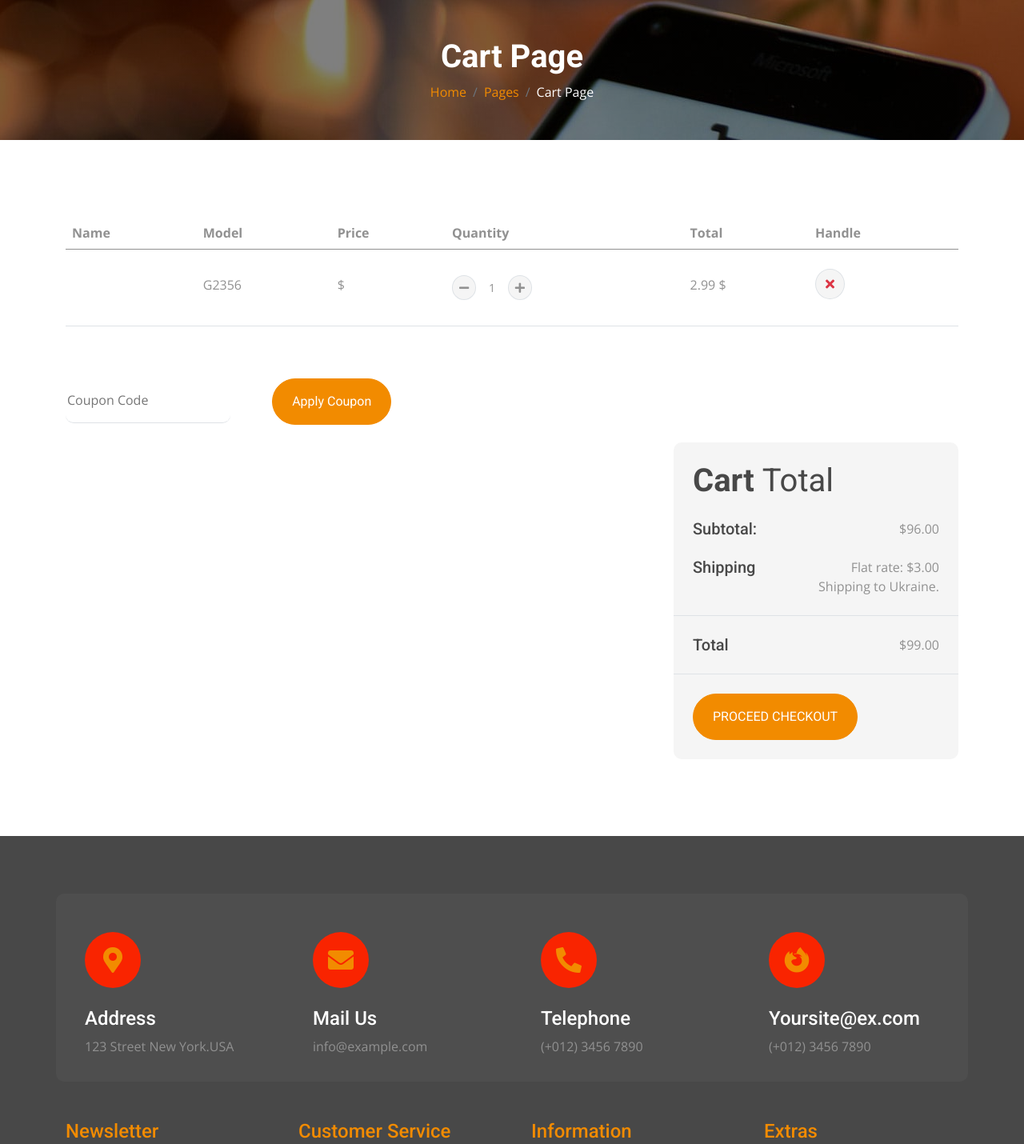
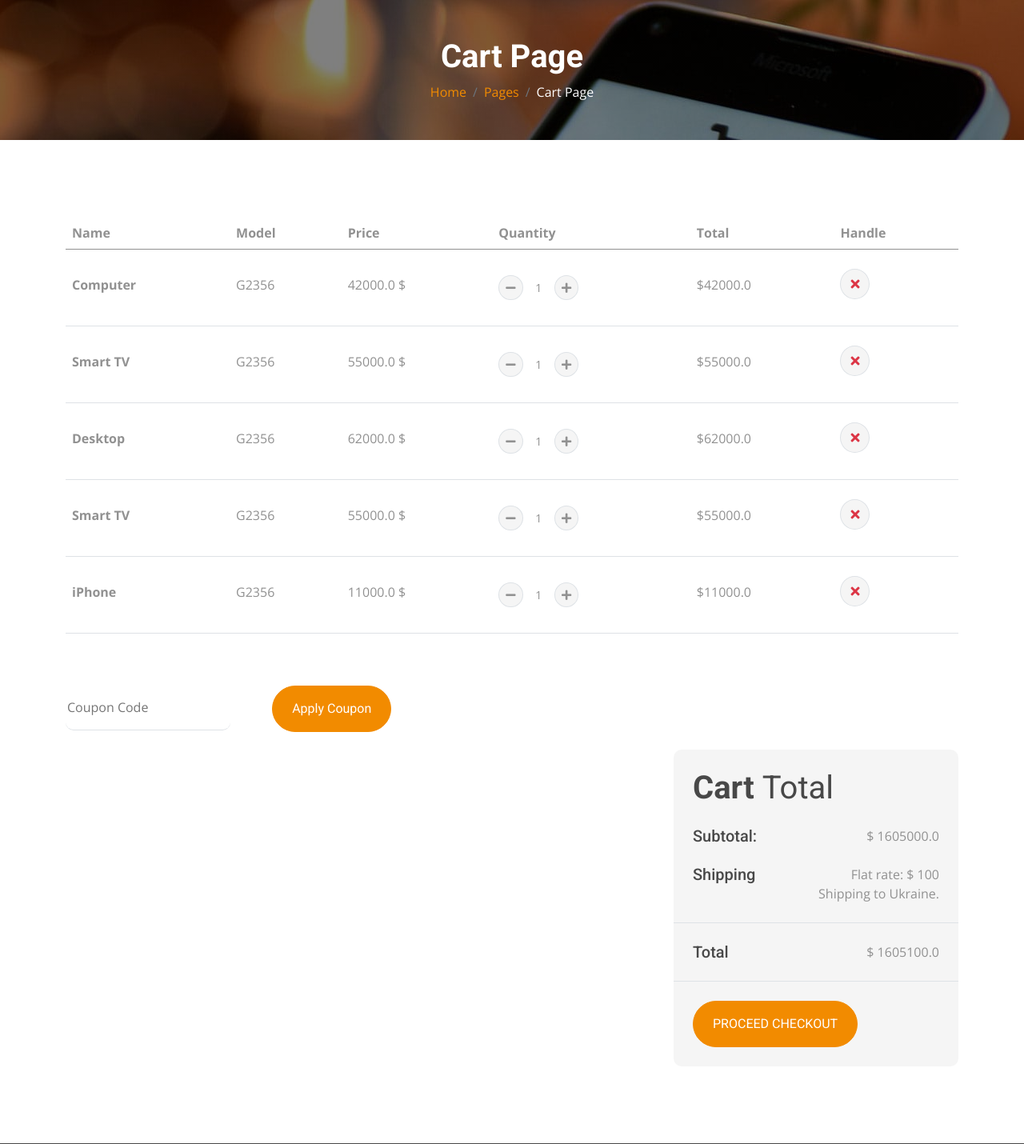
Before and after one commit to jobayrulhasan/django_ecom_final_project, a Django app: page /cart/ in a window 1280 px wide. Shown: the part 215-1645 px from the top of the page at 80% size. Run offline with Django 5.2, Linux system fonts and the light colour scheme; a user stored in the database is signed in; data comes from the database, SQL or seed files in the repository; both versions use the stored data as it was after the commit; some libraries are stand-ins or nearby versions.

Commit message:
last changes

```diff
--- a/Shop/static/Shop/js/main.js
+++ b/Shop/static/Shop/js/main.js
@@ -190,22 +190,31 @@
     });
 
 
-//cart value plus
-$(".plus-cart").click(function () {
+// plus button
+$(".btn-plus").click(function () {
   var id = $(this).attr("productid").toString();
-  var eml = this.parentNode.children[2];
-  //console.log(id);
+
+  // robustly find the quantity input inside the same .input-group
+  var $input = $(this).closest(".input-group").find("input[type='text']");
+
   $.ajax({
     type: "GET",
     url: "/pluscart",
-    data: {
-      prod_id: id,
+    data: { prod_id: id },
+    success: function (data) {
+      // update the input's value safely
+      $input.val(data.quantity);
+
+      // update cart totals
+      $("#amount").text(data.amount);
+      $("#totalamount").text(data.totalamount);
+      $("#shipping_amount").text(data.shippingAmount);
+
+      // update per-product total (make sure <p id="total_{{id}}"> exists)
+      $("#total_" + id).text("$ " + data.productTotal);
     },
-    success: function (data) {
-      eml.innerText = data.quantity;
-      document.getElementById("amount").innerText = data.amount;
-      document.getElementById("totalamount").innerText = data.totalamount;
-      document.getElementById("shipping_amount").innerText = data.shippingAmount;
-    },
+    error: function (xhr, status, err) {
+      console.error("pluscart error:", err);
+    }
   });
 });
--- a/Shop/templates/Shop/base.html
+++ b/Shop/templates/Shop/base.html
@@ -197,7 +197,7 @@
                                 <a href="#" class="nav-link dropdown-toggle" data-bs-toggle="dropdown">Pages</a>
                                 <div class="dropdown-menu m-0">
                                     <a href="{% url 'best_selling' %}" class="dropdown-item">Bestseller</a>
-                                    <a href="{% url "cart_page" %}" class="dropdown-item">Cart</a>
+                                    <a href="{% url "showinCart" %}" class="dropdown-item">Cart</a>
                                     <a href="{% url "cheackout_page" %}" class="dropdown-item">Cheackout</a>
                                 </div>
                             </div>
--- a/Shop/templates/Shop/cart.html
+++ b/Shop/templates/Shop/cart.html
@@ -32,33 +32,34 @@
                     </thead>
                     <tbody>
                         <tr>
+                            {% for cart in carts %}
                             <th scope="row">
-                                <p class="mb-0 py-4">{{carts.product_name}}</p>
+                                <p class="mb-0 py-4">{{cart.product.product_name}}</p>
                             </th>
                             <td>
                                 <p class="mb-0 py-4">G2356</p>
                             </td>
                             <td>
-                                <p class="mb-0 py-4">{{carts.discounted_price}} $</p>
+                                <p class="mb-0 py-4">{{cart.product.discounted_price}} $</p>
                             </td>
                             <td>
                                 <div class="input-group quantity py-4" style="width: 100px;">
                                     <div class="input-group-btn">
-                                        <button class="btn btn-sm btn-minus rounded-circle bg-light border">
+                                        <button class="btn btn-sm btn-minus rounded-circle bg-light border" productid="{{cart.product.id}}">
                                             <i class="fa fa-minus"></i>
                                         </button>
                                     </div>
                                     <input type="text" class="form-control form-control-sm text-center border-0"
                                         value="1">
                                     <div class="input-group-btn">
-                                        <button class="btn btn-sm btn-plus rounded-circle bg-light border">
+                                        <button class="btn btn-sm btn-plus rounded-circle bg-light border" productid="{{cart.product.id}}">
                                             <i class="fa fa-plus"></i>
                                         </button>
                                     </div>
                                 </div>
                             </td>
                             <td>
-                                <p class="mb-0 py-4">2.99 $</p>
+                                <p class="mb-0 py-4 total" id="total_{{cart.product.id}}">${{cart.product.discounted_price}}</p>
                             </td>
                             <td class="py-4">
                                 <button class="btn btn-md rounded-circle bg-light border">
@@ -66,6 +67,7 @@
                                 </button>
                             </td>
                         </tr>
+                        {% endfor %}
                     </tbody>
                 </table>
             </div>
@@ -81,19 +83,19 @@
                             <h1 class="display-6 mb-4">Cart <span class="fw-normal">Total</span></h1>
                             <div class="d-flex justify-content-between mb-4">
                                 <h5 class="mb-0 me-4">Subtotal:</h5>
-                                <p class="mb-0">$96.00</p>
+                                <p class="mb-0">$ {{amount}}</p>
                             </div>
                             <div class="d-flex justify-content-between">
                                 <h5 class="mb-0 me-4">Shipping</h5>
                                 <div>
-                                    <p class="mb-0">Flat rate: $3.00</p>
+                                    <p class="mb-0">Flat rate: $ {{shippingamount}}</p>
                                 </div>
                             </div>
                             <p class="mb-0 text-end">Shipping to Ukraine.</p>
                         </div>
                         <div class="py-4 mb-4 border-top border-bottom d-flex justify-content-between">
                             <h5 class="mb-0 ps-4 me-4">Total</h5>
-                            <p class="mb-0 pe-4">$99.00</p>
+                            <p class="mb-0 pe-4">$ {{totalamount}}</p>
                         </div>
                         <button class="btn btn-primary rounded-pill px-4 py-3 text-uppercase mb-4 ms-4"
                             type="button">Proceed Checkout</button>
--- a/Shop/urls.py
+++ b/Shop/urls.py
@@ -12,7 +12,7 @@ urlpatterns = [
     # best selling page
     path('bestselling/', views.show_bestselling_page, name = 'best_selling'),
     # cart page
-    path('cart/', views.show_cart_page, name = 'cart_page'),
+    # path('cart/', views.show_cart_page, name = 'cart_page'),
     # cheackout page
     path('cheackout/', views.show_cheackout_page, name = 'cheackout_page'),
     # show contact page
@@ -30,5 +30,8 @@ urlpatterns = [
     #Add to cart
     path('addcart/', views.add_to_cart, name='addtocart'),
     # show cart
-    # path('cart/', views.show_cart, name = 'showCart'),
+    path('cart/', views.show_cart, name = 'showinCart'),
+
+    # cart value plus
+    path('pluscart/', views.plus_cart),
 ] + static(settings.MEDIA_URL, document_root = settings.MEDIA_ROOT)
--- a/Shop/views.py
+++ b/Shop/views.py
@@ -8,6 +8,8 @@ from django.core.exceptions import ValidationError
 from django.contrib.auth.decorators import login_required
 from django.views import View
 from .models import Product, Cart
+from django.db.models import Q
+from django.http import JsonResponse
 
 # Create your views here.
 def show_home_page(request):
@@ -164,11 +166,84 @@ def show_cart_page(request):
 
 
 # show in cart
+# def show_cart(request):
+#     if request.user.is_authenticated:
+#         username = request.user
+#         cart = Cart.objects.filter(user=username)
+
+#         shipping_amount = 0
+#         amount = 0
+
+#         cart_product = [p for p in cart]
+
+#         if cart_product:
+#             for p in cart_product:
+
+
+#              return render(request, 'Shop/cart.html', {'carts': cart})
+#     else:   # if cart is empty
+#         return render(request, 'Shop/emptycart.html')
+
+
+# show in cart
 def show_cart(request):
     if request.user.is_authenticated:
         username = request.user
         cart = Cart.objects.filter(user=username)
+        amount = 0
+        shipping_amount = 0
+        cart_product = [p for p in cart]  # no need to filter again
 
-        return render(request, 'Shop/cart.html', {'carts': cart})
-    else:   # if cart is empty
-        return render(request, 'Shop/emptycart.html')
+        if cart_product:   # if cart is not empty
+            for p in cart_product:
+                temp_amount = p.quantity * p.product.discounted_price
+                amount += temp_amount
+                # condition for shipping
+                if amount > 0:
+                    shipping_amount = 100
+                else:
+                    shipping_amount = 0
+            total_amount = amount + shipping_amount
+            return render(request, 'Shop/cart.html', {
+                'carts': cart,
+                'totalamount': total_amount,
+                'amount': amount,
+                'shippingamount':shipping_amount
+            })
+        else:   # if cart is empty
+            return render(request, 'Shop/emptycart.html')
+
+
+# plus in cart
+def plus_cart(request):
+    if request.method == 'GET':
+        product_id = request.GET['prod_id']
+        c = Cart.objects.get(Q(product=product_id) & Q(user=request.user))
+        c.quantity += 1
+        c.save()
+
+        amount = 0
+        shipping_amount = 100
+        cart_product = [p for p in Cart.objects.all() if p.user == request.user]
+        for p in cart_product:
+            tempamount = (p.quantity * p.product.discounted_price)
+            amount += tempamount
+
+        if amount > 0:
+            shipping_amount = 100
+        else:
+            shipping_amount = 0
+
+        totalamount = amount + shipping_amount
+
+        # Add this 👇 line total for current product
+        product_total = c.quantity * c.product.discounted_price
+
+        data = {
+            'quantity': c.quantity,
+            'amount': amount,
+            'totalamount': totalamount,
+            'shippingAmount': shipping_amount,
+            'productTotal': product_total
+        }
+        return JsonResponse(data)
```
Also changed, not shown: Shop/templates/Shop/home.html (+9 -8 lines), db.sqlite3, media/productimg/microphone.jpeg (added).
